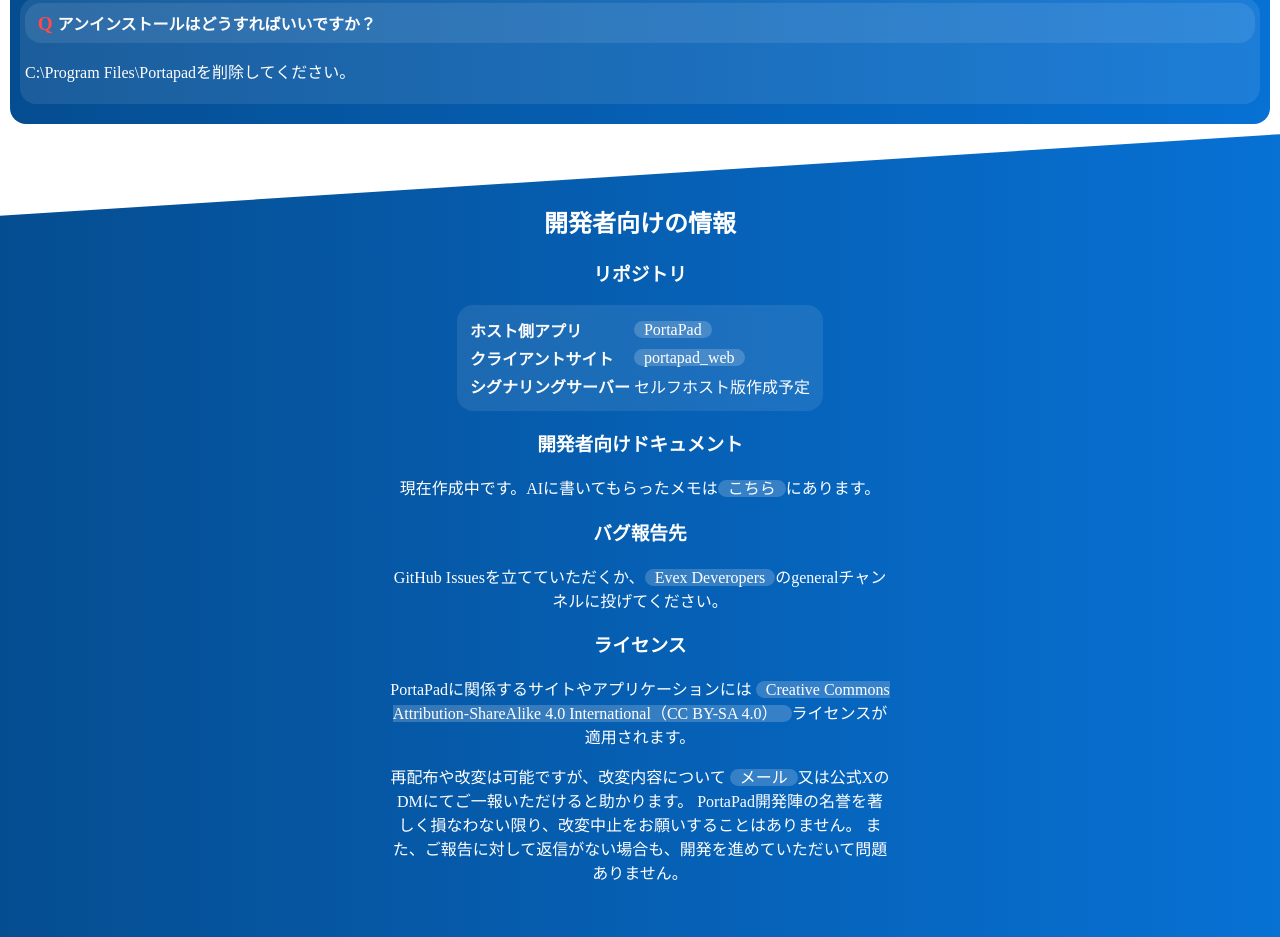
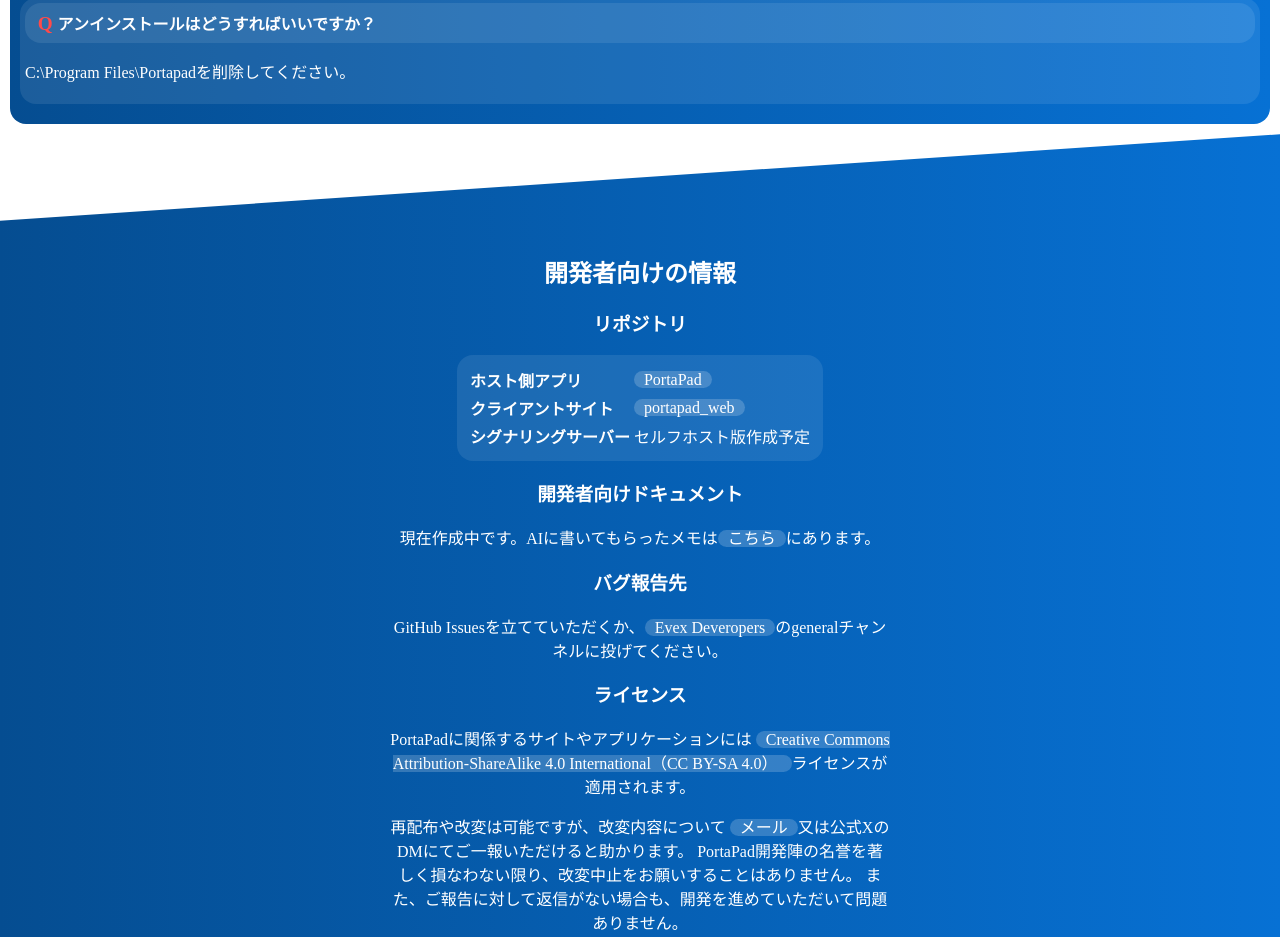
Before and after one commit to TeamKOTOCA/portapad_web, a plain HTML site: page index.html in a window 1280 px wide. Shown: the part 1526-2463 px from the top of the page. Drawn offline with Linux system fonts and the light colour scheme; a web font is replaced by a local one.

Commit message:
Update style.css

```diff
--- a/style.css
+++ b/style.css
@@ -165,7 +165,7 @@
     background: linear-gradient(to right, #054d91 0%, #0771d4 100%);
 
     clip-path: polygon(0 10%, 100% 0, 100% 100%, 0 100%);
-    padding: 50px 0;
+    padding: 100px 0 50px 0;
     color: #fff;
     text-align: center;
 }
```
